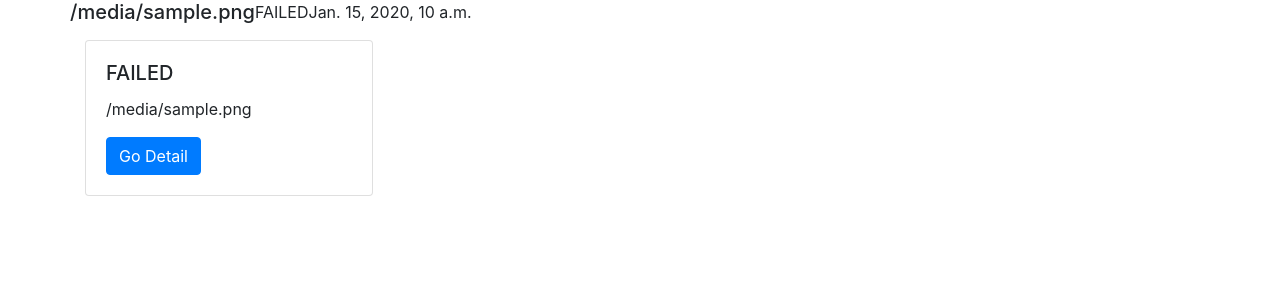
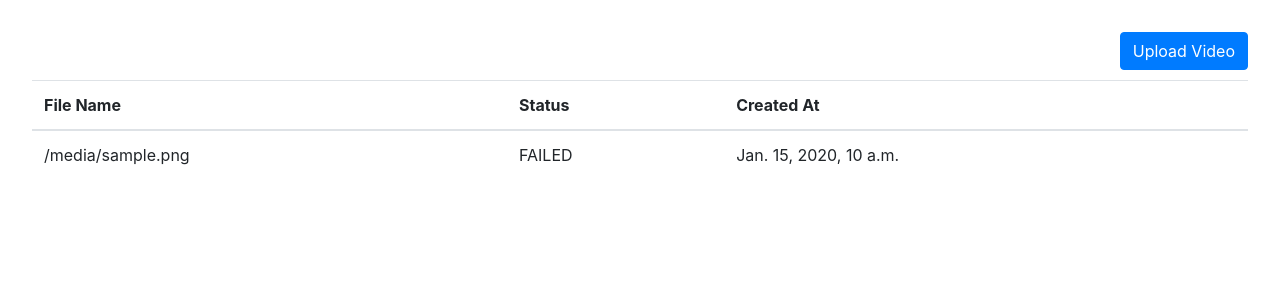
Before and after one commit to skkuse/2019spring_42class_team1, a Django app: template skk/seonbi/templates/videos.html in a window 1280 px wide. Shown: the top 300 px of the page. Run offline with Django 3.2, Linux system fonts and the light colour scheme; the template is opened without the code that fills it: most values are stand-ins (such as "Sample title", 1, 10 or a date in 2020); some libraries are stand-ins or nearby versions.

Commit message:
update html and add some functions

```diff
--- a/skk/seonbi/api/urls.py
+++ b/skk/seonbi/api/urls.py
@@ -1,8 +1,8 @@
 from django.urls import path
-from seonbi.api import get_video_detail
+from seonbi.api import video_detail
 
 app_name = 'api'
 
 urlpatterns = [
-    path('videos/<int:video_id>/', get_video_detail),
+    path('videos/<int:video_id>/', video_detail),
 ]
--- a/skk/seonbi/static/videos.css
+++ b/skk/seonbi/static/videos.css
@@ -1,3 +1,17 @@
-.video-item {
-    display: block;
+#video-table {
+    padding: 2rem;
 }
+
+#button-groups {
+    width: 100%;
+    overflow: auto;
+    margin-bottom: 10px;
+}
+
+#btn-upload {
+    float: right;
+}
+
+.clickable-row:hover {
+    cursor: pointer;
+}
--- a/skk/seonbi/tasks.py
+++ b/skk/seonbi/tasks.py
@@ -1,7 +1,7 @@
 from __future__ import absolute_import
 from skk.celery import app
 from seonbi.models import Video, DetectedScene
-from seonbi.videos import upload_to_gcp, detect
+from seonbi.videos import upload_to_gcp, detect, delete_gcp_file
 import os
 import ffmpeg
 
@@ -18,6 +18,10 @@ def upload_and_detect(video_id, src_path, gcp_path):
         video.status = Video.Status.FAILED
         video.save()
 
+@app.task(name='delete_video')
+def delete_video(url):
+    delete_gcp_file(url)
+
 
 @app.task(name='blur_and_upload')
 def blur_and_upload(video_id, src_path):
--- a/skk/seonbi/templates/videos.html
+++ b/skk/seonbi/templates/videos.html
@@ -3,29 +3,40 @@
 {% load static %}
 <link rel="stylesheet" type="text/css" href="{% static 'videos.css' %}">
 <script type="text/javascript">
+$(document).ready(function() {
+    $("#btn-upload").click(function () {
+        window.location = "/";
+    })
+
+    $(".clickable-row").click(function () {
+        window.location = $(this).data("href");
+    });
+});
 </script>
 {% endblock %}
 {% block content %}
-<div class="container">
-    {% for video in videos %}
-    <div class="row">
-        <div class="video-item">
-
-        </div>
-        <h5>{{ video.filename }}</h5>
-        <p>{{ video.status }}</p>
-        <p>{{ video.created_at }}</p>
-    </div>
-    {% endfor %}
-    {% for video in videos %}
-    <div class="card" style="width: 18rem;">
-        <img class="card-img-top">
-        <div class="card-body">
-            <h5 class="card-title">{{ video.status }}</h5>
-            <p class="card-text">{{ video.filename }}</p>
-            <a href="/videos/{{ video.id }}" class="btn btn-primary">Go Detail</a>
+<div id="video-table" class="table-responsive">
+    <div id="menu-container">
+        <div id="button-groups">
+            <button id="btn-upload" class="btn btn-primary">Upload Video</button>
         </div>
     </div>
-    {% endfor %}
+    <table class="table table-hover">
+        <thead>
+            <th scope="col">File Name</th>
+            <th scope="col">Status</th>
+            <th scope="col">Created At</th>
+            </tr>
+        </thead>
+        <tbody>
+            {% for video in videos %}
+            <tr class="clickable-row" data-href="/videos/{{ video.id }}">
+                <td>{{ video.filename }}</td>
+                <td>{{ video.status }}</td>
+                <td>{{ video.created_at }}</td>
+            </tr>
+            {% endfor %}
+        </tbody>
+    </table>
 </div>
 {% endblock %}
```
Also changed, not shown: skk/seonbi/api/__init__.py (+17 -0 lines), skk/seonbi/static/index.css (+9 -0 lines), skk/seonbi/static/video_detail.css (added, +69 -0 lines), skk/seonbi/templates/index.html (+11 -0 lines), skk/seonbi/templates/video_detail.html (+56 -12 lines), skk/seonbi/videos/__init__.py (+11 -4 lines).
